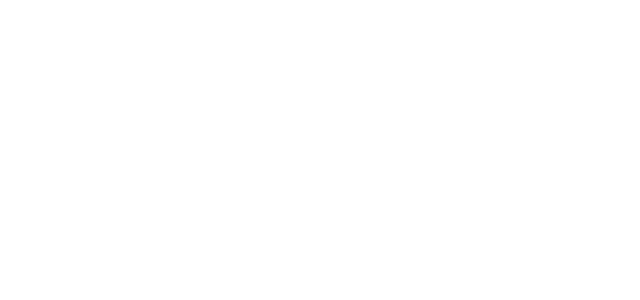
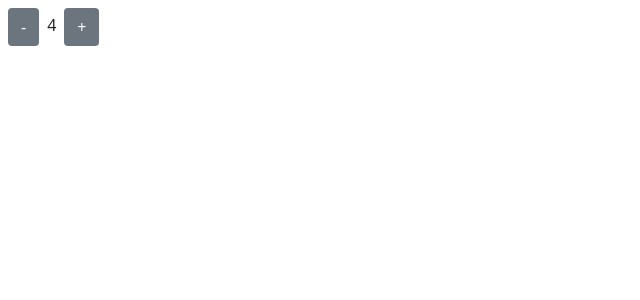
Before and after one commit to Khodidas-withLoveKD/React-Learnings, a React (Create React App) app: page /usestate-hook in a window 1280 px wide. Before the commit this address had no page. Shown: the top 300 px of the page, without its empty margins (0-640 px from the left). Built offline with nearby package versions, Linux system fonts and the light colour scheme.

Commit message:
Howmany times useState is renedered

```diff
--- a/src/App.js
+++ b/src/App.js
@@ -3,6 +3,7 @@ import { Route, BrowserRouter as Router, Routes } from 'react-router-dom'
 
 import CounterHome from './Pages/CounterHome'
 import Home from './Pages/Home'
+import UseStateHook from './Pages/UseStateHook'
 
 import './App.css'
 
@@ -13,6 +14,7 @@ function App() {
 				<Routes>
 					<Route path="/" element={<Home />} />
 					<Route path="/counters" element={<CounterHome />} />
+					<Route path="/usestate-hook" element={<UseStateHook />} />
 				</Routes>
 			</Router>
 		</React.Fragment>
--- a/src/Pages/Home.jsx
+++ b/src/Pages/Home.jsx
@@ -10,6 +10,9 @@ class Home extends React.Component {
 					<h6>
 						<Link to="/counters">Counters</Link>
 					</h6>
+					<h6>
+						<Link to="/usestate-hook">useState Hook</Link>
+					</h6>
 				</div>
 			</React.Fragment>
 		)
--- /dev/null
+++ b/src/Pages/UseStateHook.jsx
@@ -0,0 +1,28 @@
+import React, { useState } from 'react'
+
+const useStateHook = () => {
+	const countInitial = () => {
+		console.log('loaded')
+		return 4
+	}
+	const [count, setCount] = useState(() => countInitial())
+
+	const decrementCount = () => {
+		setCount((prevCount) => prevCount - 1)
+		setCount((prevCount) => prevCount - 1)
+	}
+	return (
+		<div>
+			<button
+				onClick={decrementCount}
+				className="btn bg-secondary m-2 text-light"
+			>
+				-
+			</button>
+			<span>{count}</span>
+			<button className="btn bg-secondary m-2 text-light">+</button>
+		</div>
+	)
+}
+
+export default useStateHook
```
Also changed, not shown: src/Pages/Hooks.jsx (deleted).
